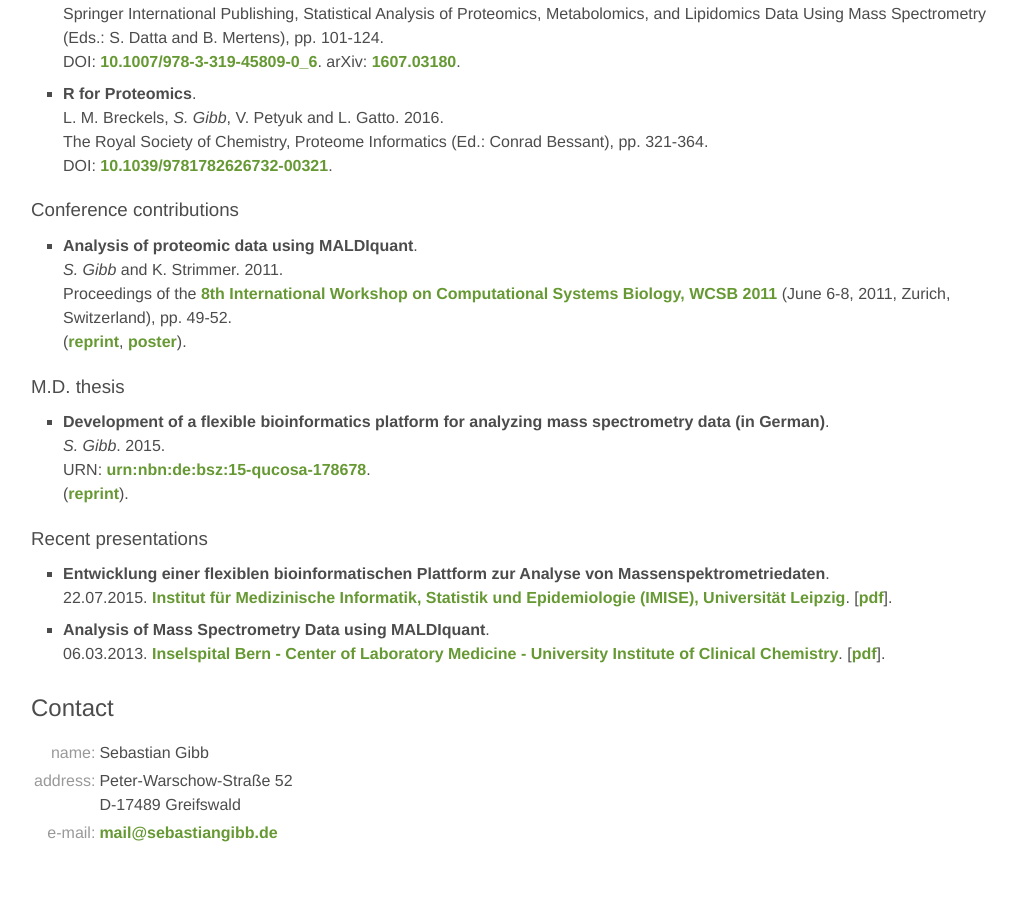
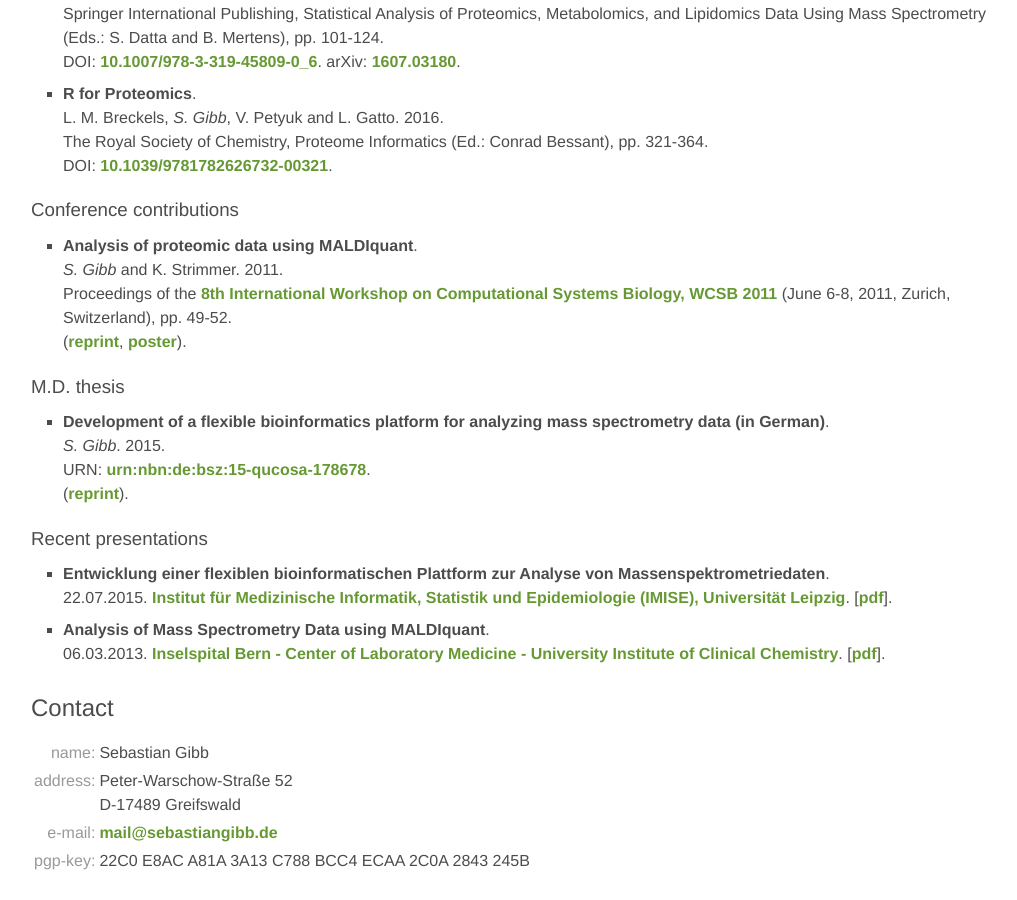
Before and after one commit to sgibb/sgibb.github.io, a Jekyll site: the page built from index.md, in a window 1280 px wide and 900 px high, scrolled down 1796 px. Shown: the whole window, without its empty margins (113-1130 px from the left). Built offline with Jekyll 4.4.1, drawn with Linux system fonts in a browser that asks for light colours; before the commit the page ends 2668 px from its top, so only the background shows below that.

Commit message:
add public key fingerprint

```diff
--- a/index.md
+++ b/index.md
@@ -71,5 +71,9 @@ You could write me an <a href="mailto:{{ site.email }}">e-mail</a> or find me on
         <td class="col1">e-mail:</td>
         <td class="col2"><a href="mailto:{{ site.email}}">{{ site.email }}</a></td>
     </tr>
+    <tr>
+        <td class="col1">pgp-key:</td>
+        <td class="col2">22C0 E8AC A81A 3A13 C788 BCC4 ECAA 2C0A 2843 245B</td>
+    </tr>
 </tbody></table>
 </address>
```
